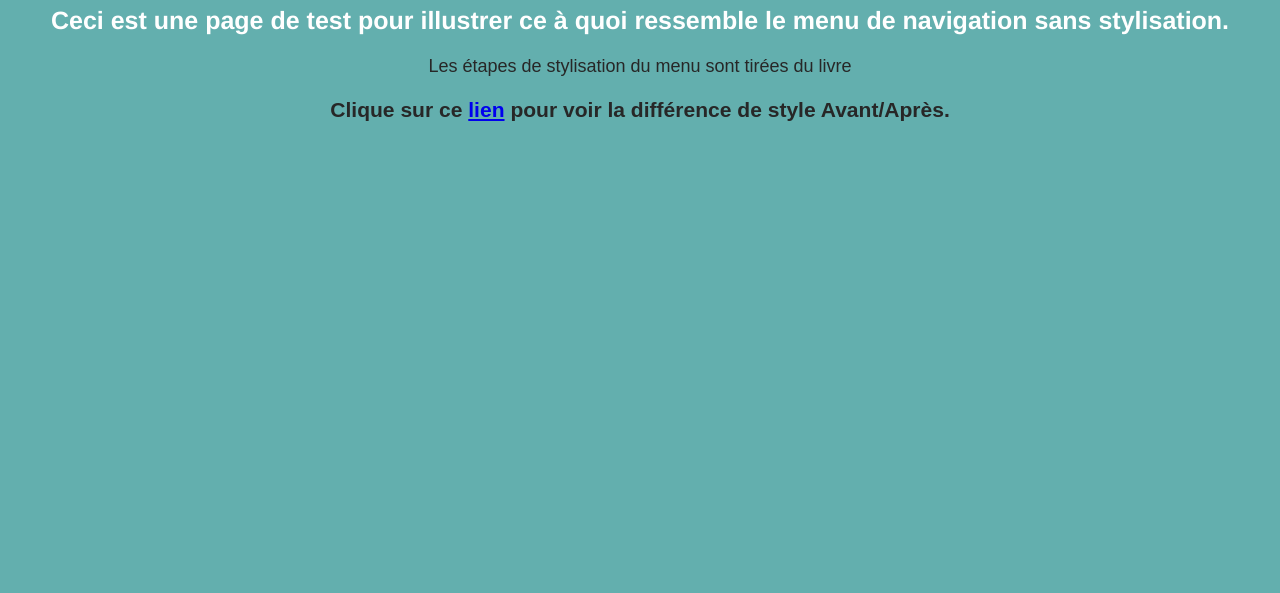
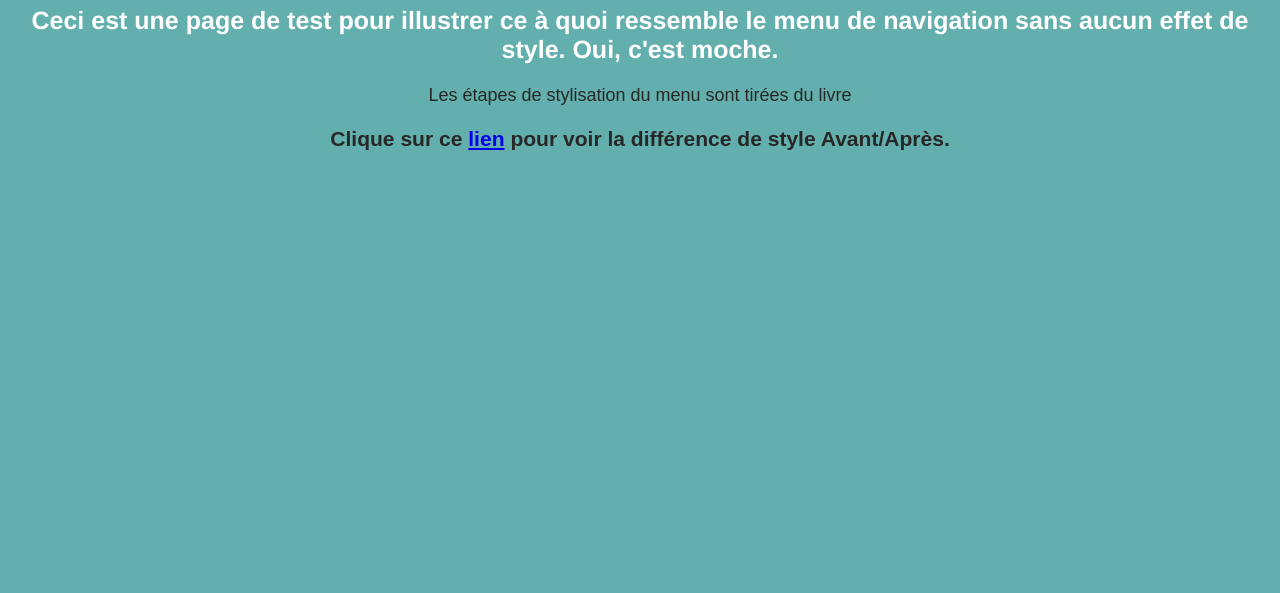
Before and after one commit to anouc/menunavigation-github-pages, a plain HTML site: page index.html in a window 1280 px wide. Shown: the part 207-800 px from the top of the page. Drawn offline with Linux system fonts and the light colour scheme.

Commit message:
Rajout d'un peu de texte

```diff
--- a/index.html
+++ b/index.html
@@ -17,7 +17,7 @@
 
 	<h1>Monter en style sur le menu de navigation</h1>
 	<h2 id="avant">AVANT</h2>
-	<h2 id="item1">Ceci est une page de test pour illustrer ce à quoi ressemble le menu de navigation sans stylisation.</h2>
+	<h2 id="item1">Ceci est une page de test pour illustrer ce à quoi ressemble le menu de navigation sans aucun effet de style. Oui, c'est moche.</h2>
 	<p id="item2">Les étapes de stylisation du menu sont tirées du livre </p>
 	<h3 id="item3">Clique sur ce <a href="index2.html">lien</a> pour voir la différence de style Avant/Après.</h3>
 	<p>
```
